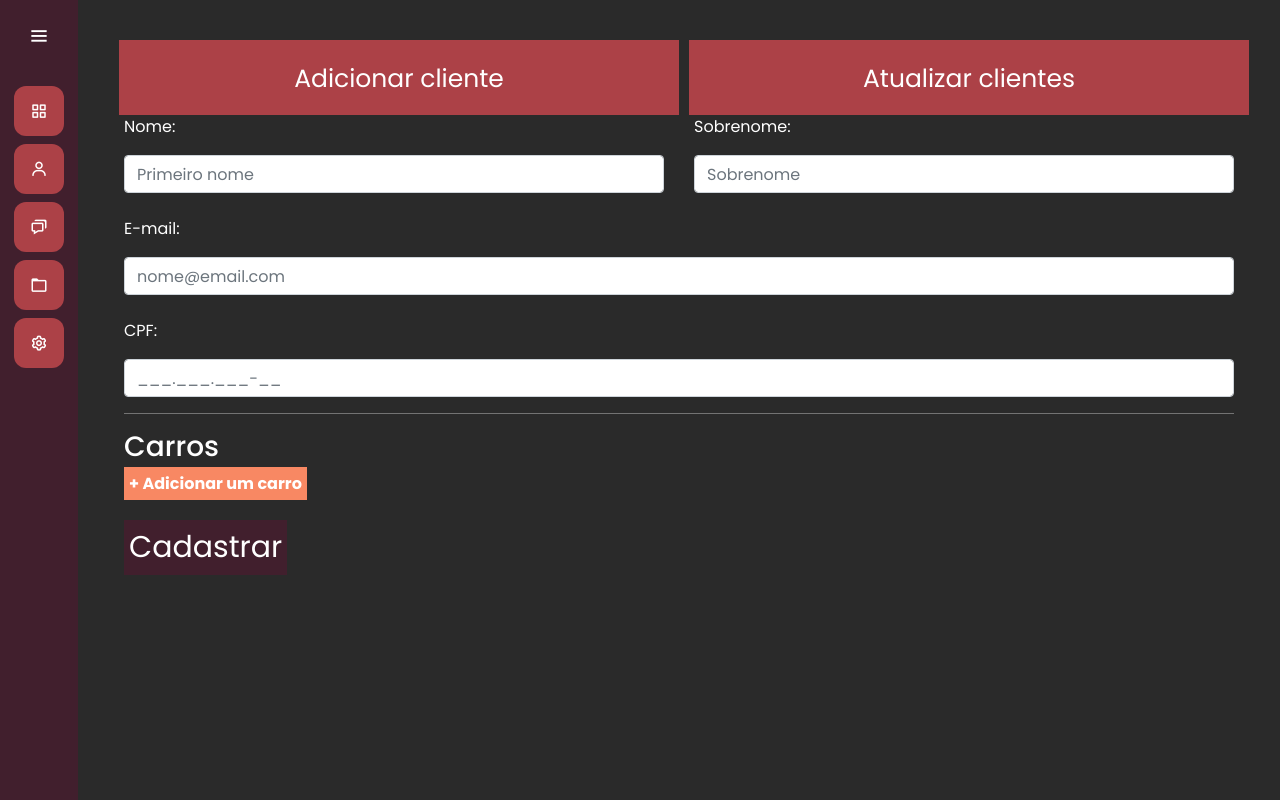
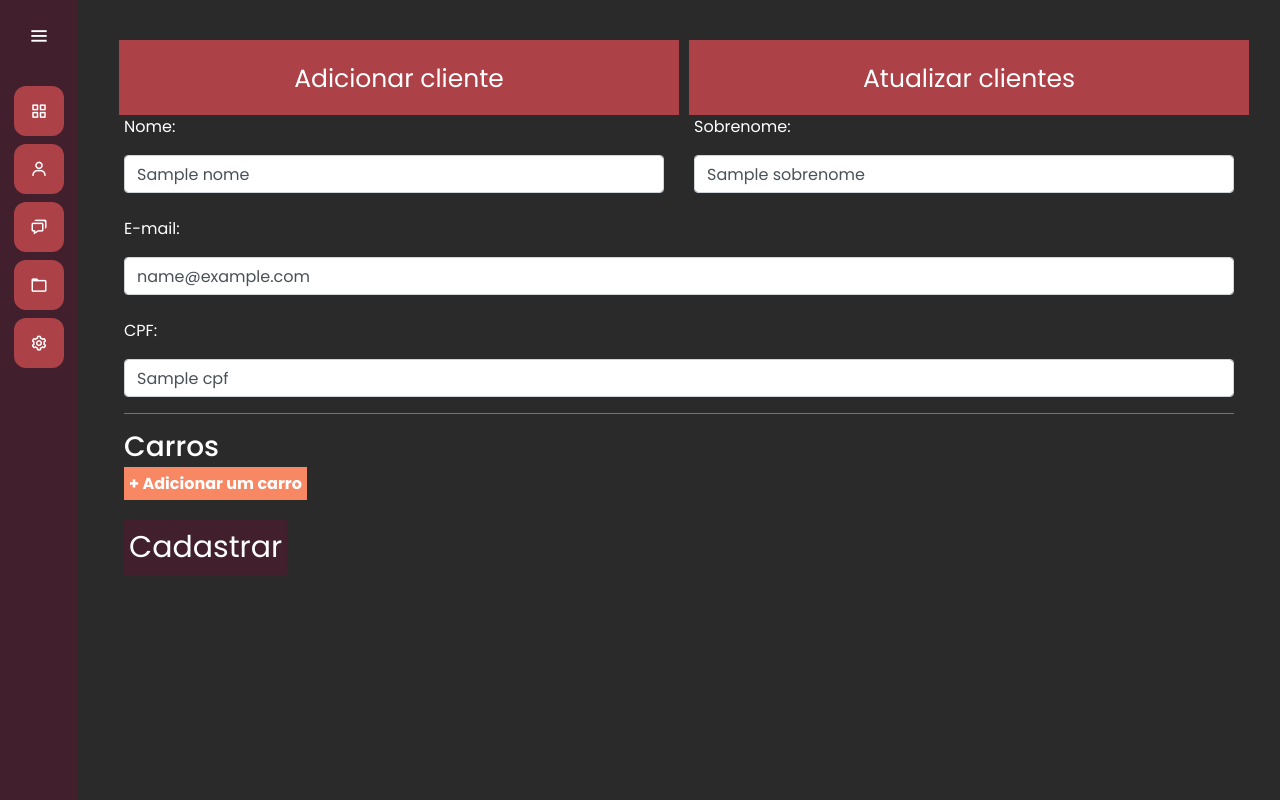
Before and after one commit to lucas-b-santos/Lavajato, a Django app: template clientes/templates/clientes.html in a window 1280 px wide. Run offline with Django 4.2, Linux system fonts and the light colour scheme; the template is opened without the code that fills it: most values are stand-ins (such as "Sample title", 1, 10 or a date in 2020).

Commit message:
Add files via upload

```diff
--- a/clientes/templates/clientes.html
+++ b/clientes/templates/clientes.html
@@ -20,19 +20,19 @@
                 <div class="row">
                     <div class="col-md">
                         <p>Nome:</p>
-                        <input type="text" class="form-control" placeholder="Primeiro nome" name="nome">
+                        <input type="text" class="form-control" placeholder="Primeiro nome" name="nome" value="{{ nome }}">
                     </div>
                     <div class="col-md">
                         <p>Sobrenome:</p>
-                        <input type="text" class="form-control" placeholder="Sobrenome" name="sobrenome">
+                        <input type="text" class="form-control" placeholder="Sobrenome" name="sobrenome"  value="{{ sobrenome }}">
                     </div>
                 </div>
                 <br>
                 <p>E-mail:</p>
-                <input type="email" class="form-control" placeholder="nome@email.com" name="email">
+                <input type="email" class="form-control" placeholder="nome@email.com" name="email"  value="{{ email }}">
                 <br>
                 <p>CPF:</p>
-                <input type="text" class="form-control" placeholder="___.___.___-__" name="cpf">
+                <input type="text" class="form-control" placeholder="___.___.___-__" name="cpf"  value="{{ cpf }}">
                 <hr style="background-color:gray;">
                 <div class="add-carros">
                     <h3>Carros</h3>
```
Also changed, not shown: clientes/views.py (+4 -3 lines), README.md, db.sqlite3.
